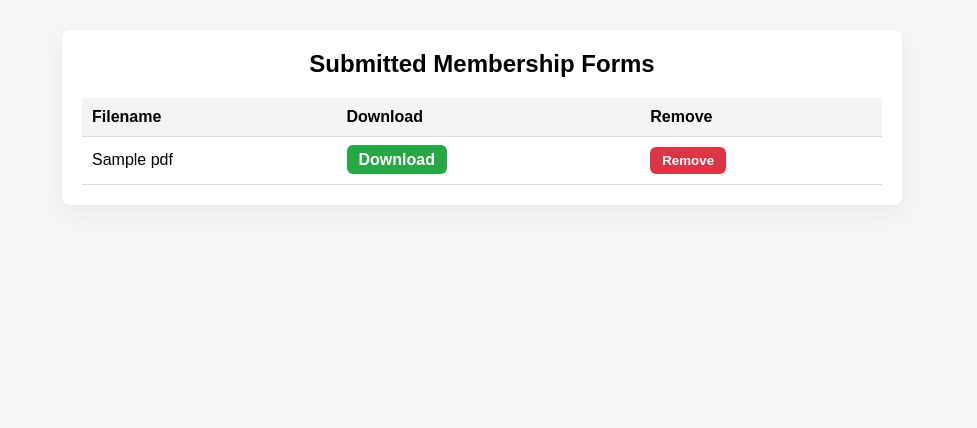
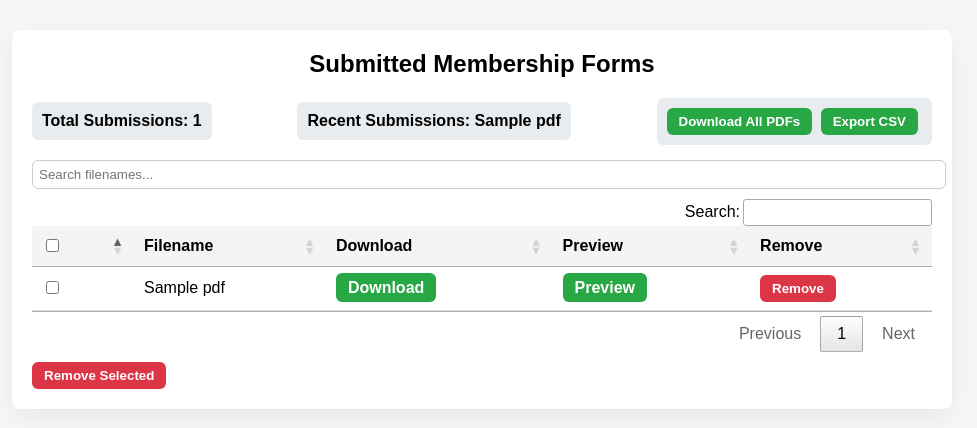
Before and after one commit to samkenneth314-boop/Global-arena-forms, a Flask app: template templates/admin_dashboard.html in a window 1280 px wide. Shown: the part 50-478 px from the top of the page, without its empty margins (158-1135 px from the left). Run offline with Flask 3, Linux system fonts and the light colour scheme; the template is opened without the code that fills it: most values are stand-ins (such as "Sample title", 1, 10 or a date in 2020); some libraries are stand-ins or nearby versions.

Commit message:
Upgrade admin dashboard with new features

```diff
--- a/app.py
+++ b/app.py
@@ -1,6 +1,6 @@
 # app.py
 import os, uuid, time, datetime
-from flask import Flask, render_template, request, redirect, url_for, send_from_directory, session, flash
+from flask import Flask, render_template, request, redirect, url_for, send_from_directory, session, flash, send_file
 from werkzeug.utils import secure_filename
 from reportlab.lib.pagesizes import A4
 from reportlab.platypus import SimpleDocTemplate, Paragraph, Spacer, Image as RLImage, Table, TableStyle
@@ -38,7 +38,6 @@ ADMIN_PASSWORD = "liberty2025"
 
 # ---------- Helper Functions ----------
 def save_temp_photo(file_storage):
-    """Save uploaded photo temporarily and return filename."""
     if not file_storage or file_storage.filename == "":
         return None
     filename = secure_filename(file_storage.filename)
@@ -50,7 +49,6 @@ def save_temp_photo(file_storage):
     return saved_name
 
 def create_pdf(data: dict, temp_photo_filename: str) -> str:
-    """Create and save a membership PDF file."""
     safe_name = secure_filename(f"{data.get('first_name','')} {data.get('last_name','')}".strip()) or "member"
     timestamp = time.strftime("%Y%m%d%H%M%S")
     pdf_filename = f"{safe_name.replace(' ', '_')}_{timestamp}.pdf"
@@ -62,23 +60,19 @@ def create_pdf(data: dict, temp_photo_filename: str) -> str:
     normal = styles['Normal']
     heading = styles['Heading1']
 
-    # ---------- Header (Logo + Title Block) ----------
     header_table_data = []
-
     logo_path = os.path.join(STATIC_DIR, 'church_logo.png')
     if os.path.exists(logo_path):
         logo = RLImage(logo_path, width=1.5*inch, height=1.5*inch)
         logo.hAlign = 'CENTER'
     else:
         logo = ""
-
     header_text = f"""
     <b>{CHURCH_NAME}</b><br/>
     {CHURCH_BRANCH}<br/>
     {CHURCH_ADDRESS}<br/>
     {CHURCH_WEBSITE} • {CHURCH_PHONE}
     """
-
     header_table_data.append([logo, Paragraph(header_text, normal)])
     header_table = Table(header_table_data, colWidths=[1.8*inch, 4.5*inch])
     header_table.setStyle(TableStyle([
@@ -92,7 +86,6 @@ def create_pdf(data: dict, temp_photo_filename: str) -> str:
     story.append(Paragraph("<b><font size=14>Membership Form Submission</font></b>", heading))
     story.append(Spacer(1, 12))
 
-    # ---------- Member Photo (optional) ----------
     if temp_photo_filename:
         photo_path = os.path.join(TEMP_DIR, temp_photo_filename)
         if os.path.exists(photo_path):
@@ -104,7 +97,6 @@ def create_pdf(data: dict, temp_photo_filename: str) -> str:
             except Exception:
                 pass
 
-    # ---------- Member Info ----------
     fields = [
         ('First Name', data.get('first_name','')),
         ('Last Name', data.get('last_name','')),
@@ -148,19 +140,16 @@ def preview():
     temp_photo = None
     existing_temp = request.form.get('temp_photo', '')
     file_photo = request.files.get('photo')
-
     if file_photo and file_photo.filename:
         temp_photo = save_temp_photo(file_photo)
     else:
         temp_photo = existing_temp if existing_temp else None
 
-    # Get form data
     data = {k: request.form.get(k,'').strip() for k in (
         'first_name','last_name','gender','dob','age','email','phone','address','born_again',
         'marital_status','residence','landmark','home_town','region','occupation',
         'mother','father','join_date')}
 
-    # Auto-calculate age if DOB is filled and age not provided
     if data.get('dob') and not data.get('age'):
         try:
             dob = datetime.datetime.strptime(data['dob'], "%Y-%m-%d").date()
@@ -211,7 +200,6 @@ def temp_images(filename):
     return send_from_directory(TEMP_DIR, filename)
 
 # ---------- Admin Routes ----------
-
 @app.route('/admin/login', methods=['GET','POST'])
 def admin_login():
     if request.method == 'POST':
@@ -219,20 +207,11 @@ def admin_login():
         password = request.form.get('password','')
         if username == ADMIN_USERNAME and password == ADMIN_PASSWORD:
             session['admin_logged_in'] = True
-            return redirect(url_for('admin_dashboard'))  # Redirect to /admin after login
+            return redirect(url_for('admin_dashboard'))
         else:
             flash('Invalid username or password', 'danger')
             return redirect(url_for('admin_login'))
     return render_template('admin_login.html')
-
-
-@app.route('/admin')  # Fixed route to /admin for dashboard
-def admin_dashboard():
-    if not session.get('admin_logged_in'):
-        return redirect(url_for('admin_login'))
-    pdf_files = sorted(os.listdir(PDF_DIR), reverse=True)
-    return render_template('admin_dashboard.html', pdf_files=pdf_files, church_name=CHURCH_NAME)
-
 
 @app.route('/admin/remove/<path:filename>', methods=['POST'])
 def admin_remove(filename):
@@ -251,6 +230,39 @@ def admin_remove(filename):
 
     return redirect(url_for('admin_dashboard'))
 
+@app.route('/admin/remove-selected', methods=['POST'])
+def admin_remove_selected():
+    if not session.get('admin_logged_in'):
+        return redirect(url_for('admin_login'))
+
+    selected_files = request.form.getlist('selected_files')
+    removed = []
+    not_found = []
+
+    for filename in selected_files:
+        pdf_path = os.path.join(PDF_DIR, filename)
+        if os.path.exists(pdf_path):
+            try:
+                os.remove(pdf_path)
+                removed.append(filename)
+            except Exception:
+                not_found.append(filename)
+        else:
+            not_found.append(filename)
+
+    if removed:
+        flash(f"Removed files: {', '.join(removed)}", "success")
+    if not_found:
+        flash(f"Files not found or error: {', '.join(not_found)}", "warning")
+
+    return redirect(url_for('admin_dashboard'))
+
+@app.route('/admin/dashboard')
+def admin_dashboard():
+    if not session.get('admin_logged_in'):
+        return redirect(url_for('admin_login'))
+    pdf_files = sorted(os.listdir(PDF_DIR), reverse=True)
+    return render_template('admin_dashboard.html', pdf_files=pdf_files)
 
 @app.route('/admin/download/<path:filename>')
 def admin_download(filename):
@@ -258,13 +270,24 @@ def admin_download(filename):
         return redirect(url_for('admin_login'))
     return send_from_directory(PDF_DIR, filename, as_attachment=True)
 
+@app.route('/admin/download_all')
+def admin_download_all():
+    if not session.get('admin_logged_in'):
+        return redirect(url_for('admin_login'))
+
+    import zipfile, io
+    memory_file = io.BytesIO()
+    with zipfile.ZipFile(memory_file, 'w') as zf:
+        for filename in os.listdir(PDF_DIR):
+            zf.write(os.path.join(PDF_DIR, filename), arcname=filename)
+    memory_file.seek(0)
+    return send_file(memory_file, download_name="all_submissions.zip", as_attachment=True)
 
 @app.route('/admin/logout')
 def admin_logout():
     session.pop('admin_logged_in', None)
     return redirect(url_for('admin_login'))
 
-
 # ---------- Run ----------
 if __name__ == '__main__':
     app.run(host='0.0.0.0',debug=True)
--- a/templates/admin_dashboard.html
+++ b/templates/admin_dashboard.html
@@ -4,19 +4,31 @@
   <meta charset="utf-8">
   <title>Admin Dashboard — {{ church_name }}</title>
   <meta name="viewport" content="width=device-width,initial-scale=1">
+
+  <!-- DataTables CSS -->
+  <link rel="stylesheet" href="https://cdn.datatables.net/1.13.6/css/jquery.dataTables.min.css">
+
   <style>
     body{font-family:Arial, sans-serif;background:#f4f6f8;margin:0;padding:0}
     .header{background:#007bff;color:#fff;padding:16px;text-align:center;position:relative}
     .logout{position:absolute;right:20px;top:16px;color:#fff;text-decoration:none;font-weight:700}
-    .container{max-width:800px;margin:30px auto;background:#fff;padding:20px;border-radius:8px;box-shadow:0 8px 24px rgba(0,0,0,0.06)}
+    .container{max-width:900px;margin:30px auto;background:#fff;padding:20px;border-radius:8px;box-shadow:0 8px 24px rgba(0,0,0,0.06)}
     h2{margin-top:0;text-align:center}
     table{width:100%;border-collapse:collapse;margin-top:16px}
     th,td{padding:10px;text-align:left;border-bottom:1px solid #ddd}
     th{background:#f4f4f4}
-    a.btn, button.btn{padding:6px 12px;background:#28a745;color:#fff;text-decoration:none;border:none;border-radius:6px;font-weight:700;cursor:pointer}
+    a.btn, button.btn{padding:6px 12px;background:#28a745;color:#fff;text-decoration:none;border:none;border-radius:6px;font-weight:700;cursor:pointer;margin-right:4px}
     button.remove-btn{background:#dc3545;color:#fff}
     button.remove-btn:hover{background:#c82333}
     .no-data{text-align:center;color:#666;margin-top:20px}
+    .stats{display:flex;justify-content:space-between;align-items:center;margin-bottom:15px}
+    .stats div{background:#e9ecef;padding:10px;border-radius:6px;font-weight:700}
+    .recent-row{background:#fff3cd} /* Highlight recently added */
+    @media screen and (max-width: 768px) {
+      table { display: block; overflow-x: auto; white-space: nowrap; }
+      .container { padding: 10px; }
+      .stats { flex-direction: column; gap: 10px; }
+    }
   </style>
 </head>
 <body>
@@ -28,18 +40,45 @@
   <div class="container">
     <h2>Submitted Membership Forms</h2>
 
+    <!-- Dashboard Stats -->
+    <div class="stats">
+      <div>Total Submissions: {{ pdf_files|length }}</div>
+      <div>Recent Submissions:
+        {% for pdf in pdf_files[:5] %}
+          {{ pdf }}{% if not loop.last %}, {% endif %}
+        {% endfor %}
+      </div>
+      <div>
+        <button class="btn" id="downloadAllBtn">Download All PDFs</button>
+        <button class="btn" id="exportCsvBtn">Export CSV</button>
+      </div>
+    </div>
+
+    <!-- Search -->
+    <input type="text" id="searchInput" placeholder="Search filenames..." style="width:100%;padding:6px;margin-bottom:10px;border-radius:6px;border:1px solid #ccc">
+
     {% if pdf_files %}
-      <table>
+      <form method="post" action="{{ url_for('admin_remove_selected') }}" id="multiDeleteForm">
+        <table id="pdfTable">
+          <thead>
             <tr>
+              <th><input type="checkbox" id="selectAll"></th>
               <th>Filename</th>
               <th>Download</th>
+              <th>Preview</th>
               <th>Remove</th>
             </tr>
+          </thead>
+          <tbody>
           {% for pdf in pdf_files %}
-        <tr>
+            <tr class="{% if loop.index <=5 %}recent-row{% endif %}">
+              <td><input type="checkbox" name="selected_files" value="{{ pdf }}"></td>
               <td>{{ pdf }}</td>
               <td>
                 <a class="btn" href="{{ url_for('admin_download', filename=pdf) }}">Download</a>
+              </td>
+              <td>
+                <a class="btn" href="{{ url_for('admin_download', filename=pdf) }}" target="_blank">Preview</a>
               </td>
               <td>
                 <form method="post" action="{{ url_for('admin_remove', filename=pdf) }}" onsubmit="return confirm('Are you sure you want to remove this form?');">
@@ -48,10 +87,60 @@
               </td>
             </tr>
           {% endfor %}
+          </tbody>
         </table>
+        <button class="btn remove-btn" type="submit" style="margin-top:10px" onclick="return confirm('Are you sure you want to remove selected forms?');">Remove Selected</button>
+      </form>
     {% else %}
       <p class="no-data">No submissions yet.</p>
     {% endif %}
   </div>
+
+  <!-- JS Libraries -->
+  <script src="https://code.jquery.com/jquery-3.7.1.min.js"></script>
+  <script src="https://cdn.datatables.net/1.13.6/js/jquery.dataTables.min.js"></script>
+
+  <script>
+    // Initialize DataTable for pagination & sorting
+    $(document).ready(function() {
+      $('#pdfTable').DataTable({
+        "paging": true,
+        "info": false,
+        "lengthChange": false
+      });
+    });
+
+    // Search/filter table
+    $('#searchInput').on('keyup', function() {
+      var value = $(this).val().toLowerCase();
+      $('#pdfTable tbody tr').filter(function() {
+        $(this).toggle($(this).text().toLowerCase().indexOf(value) > -1)
+      });
+    });
+
+    // Select all checkboxes
+    $('#selectAll').click(function(){
+      $('input[name="selected_files"]').prop('checked', this.checked);
+    });
+
+    // Export CSV
+    $('#exportCsvBtn').click(function(){
+      let csv = "Filename,Download,Preview\n";
+      $('#pdfTable tbody tr').each(function(){
+        let filename = $(this).find('td:nth-child(2)').text().trim();
+        csv += `"${filename}","Download link","Preview link"\n`;
+      });
+      let blob = new Blob([csv], { type: 'text/csv;charset=utf-8;' });
+      let link = document.createElement("a");
+      link.href = URL.createObjectURL(blob);
+      link.setAttribute("download", "submissions.csv");
+      link.click();
+    });
+
+    // Download All PDFs button
+    $('#downloadAllBtn').click(function(){
+      window.location.href = "{{ url_for('admin_download_all') }}";
+    });
+  </script>
 </body>
 </html>
```
Lines whose indentation alone changed are shown as unchanged.
